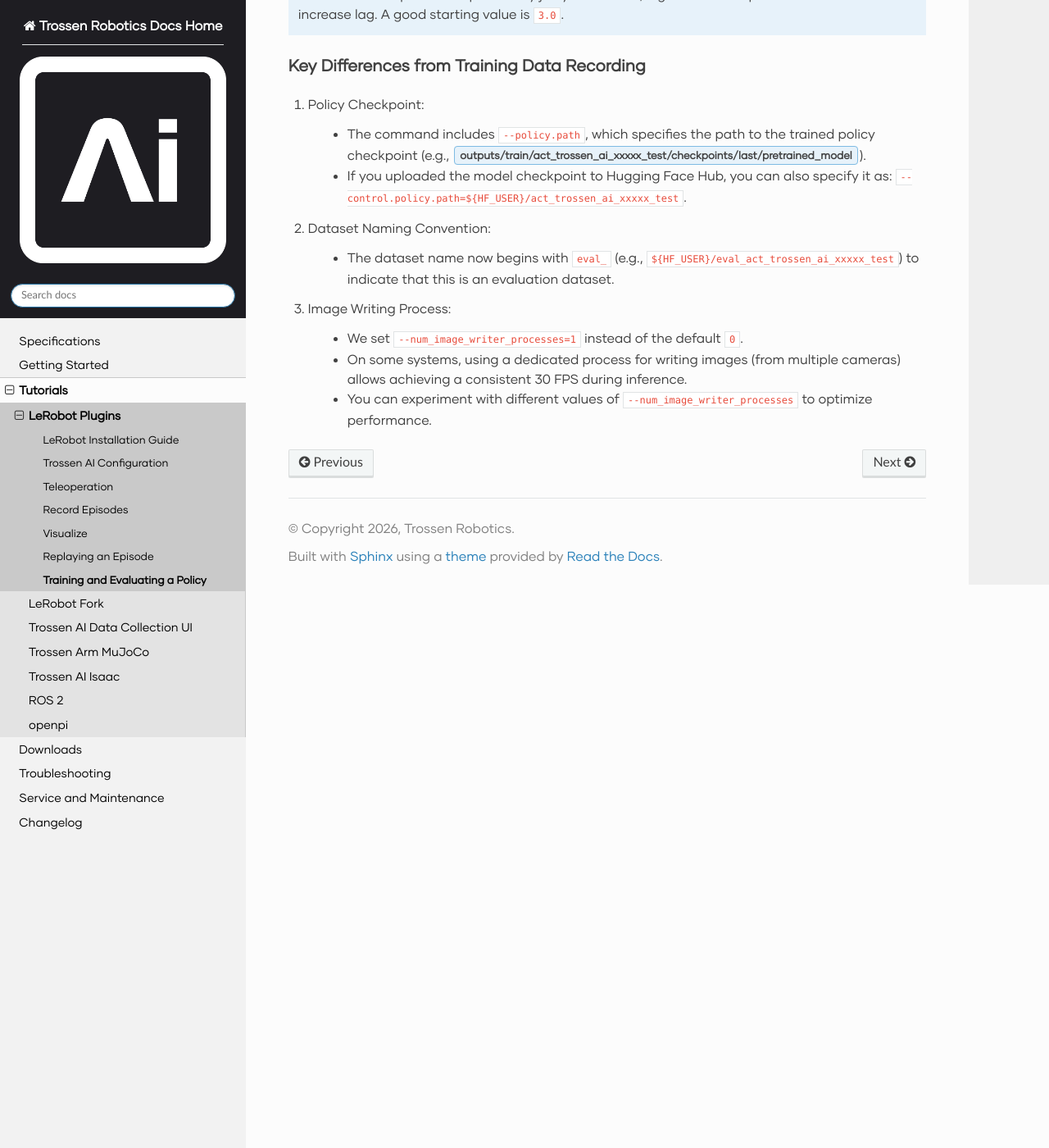
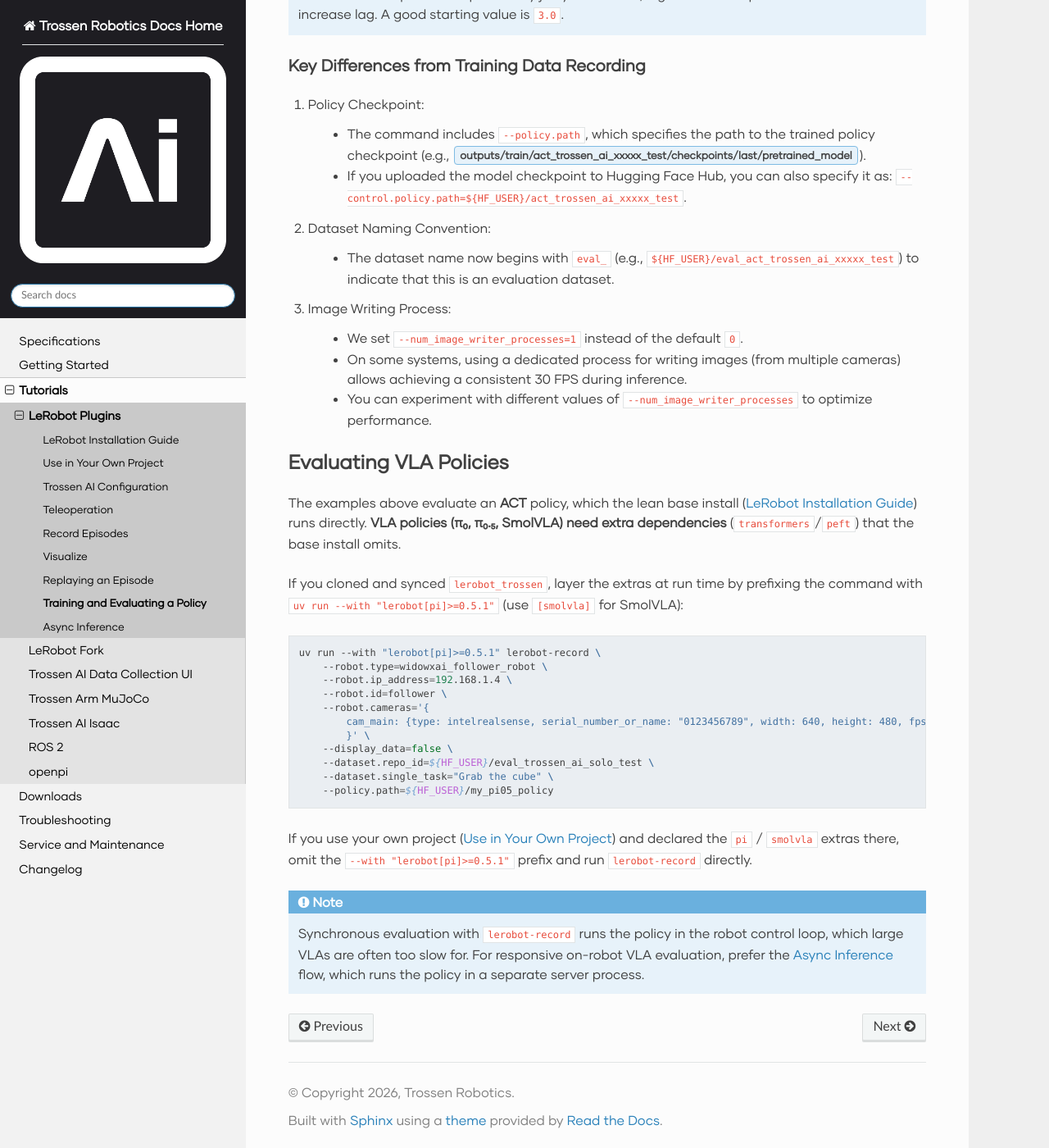
Before and after one commit to TrossenRobotics/trossen_arm, a Sphinx documentation site: the page built from docs/tutorials/lerobot_plugin/train_and_evaluate.rst, in a window 1280 px wide and 1400 px high, scrolled down 2412 px. Shown: the whole window at 82% size. Built offline with Sphinx 7.4.7 and the Read the Docs theme 3.1.0, drawn with Linux system fonts in a browser that asks for light colours; some web fonts are replaced; pages that are not in the unit, such as notebooks, are missing from menus.

Commit message:
Add LeRobot async inference and project integration guides (#208)
* Add LeRobot async inference and project integration guides

Co-authored-by: Luke Schmitt <luke@trossenrobotics.com>

```diff
--- a/docs/tutorials/lerobot_plugin.rst
+++ b/docs/tutorials/lerobot_plugin.rst
@@ -9,9 +9,11 @@ This page contains tutorials for using the Trossen AI Kits with the LeRobot "bri
     :caption: Contents:
 
     lerobot_plugin/setup.rst
+    lerobot_plugin/use_in_your_project.rst
     lerobot_plugin/configuration.rst
     lerobot_plugin/teleoperation.rst
     lerobot_plugin/record_episode.rst
     lerobot_plugin/visualize.rst
     lerobot_plugin/replay.rst
     lerobot_plugin/train_and_evaluate.rst
+    lerobot_plugin/async_inference.rst
--- a/docs/tutorials/lerobot_plugin/setup.rst
+++ b/docs/tutorials/lerobot_plugin/setup.rst
@@ -4,6 +4,11 @@ LeRobot Installation Guide
 
 Install LeRobot
 ===============
+
+.. note::
+
+    This package requires **Python ≥ 3.12** (it depends on ``lerobot >= 0.5.1``).
+    ``uv`` provisions a compatible interpreter automatically, so no manual Python setup is needed.
 
 On your computer:
 
--- a/docs/tutorials/lerobot_plugin/train_and_evaluate.rst
+++ b/docs/tutorials/lerobot_plugin/train_and_evaluate.rst
@@ -192,3 +192,32 @@ Key Differences from Training Data Recording
     - We set ``--num_image_writer_processes=1`` instead of the default ``0``.
     - On some systems, using a dedicated process for writing images (from multiple cameras) allows achieving a consistent 30 FPS during inference.
     - You can experiment with different values of ``--num_image_writer_processes`` to optimize performance.
+
+Evaluating VLA Policies
+=======================
+
+The examples above evaluate an **ACT** policy, which the lean base install (:doc:`setup`) runs directly.
+**VLA policies (π₀, π₀.₅, SmolVLA) need extra dependencies** (``transformers``/``peft``) that the base install omits.
+
+If you cloned and synced ``lerobot_trossen``, layer the extras at run time by prefixing the command with ``uv run --with "lerobot[pi]>=0.5.1"`` (use ``[smolvla]`` for SmolVLA):
+
+.. code-block:: bash
+
+    uv run --with "lerobot[pi]>=0.5.1" lerobot-record \
+        --robot.type=widowxai_follower_robot \
+        --robot.ip_address=192.168.1.4 \
+        --robot.id=follower \
+        --robot.cameras='{
+            cam_main: {type: intelrealsense, serial_number_or_name: "0123456789", width: 640, height: 480, fps: 30}
+            }' \
+        --display_data=false \
+        --dataset.repo_id=${HF_USER}/eval_trossen_ai_solo_test \
+        --dataset.single_task="Grab the cube" \
+        --policy.path=${HF_USER}/my_pi05_policy
+
+If you use your own project (:doc:`use_in_your_project`) and declared the ``pi`` / ``smolvla`` extras there, omit the ``--with "lerobot[pi]>=0.5.1"`` prefix and run ``lerobot-record`` directly.
+
+.. note::
+
+    Synchronous evaluation with ``lerobot-record`` runs the policy in the robot control loop, which large VLAs are often too slow for.
+    For responsive on-robot VLA evaluation, prefer the :doc:`async_inference` flow, which runs the policy in a separate server process.
```
Also changed, not shown: docs/tutorials/lerobot_plugin/async_inference.rst (added, +78 -0 lines), docs/tutorials/lerobot_plugin/use_in_your_project.rst (added, +121 -0 lines).
